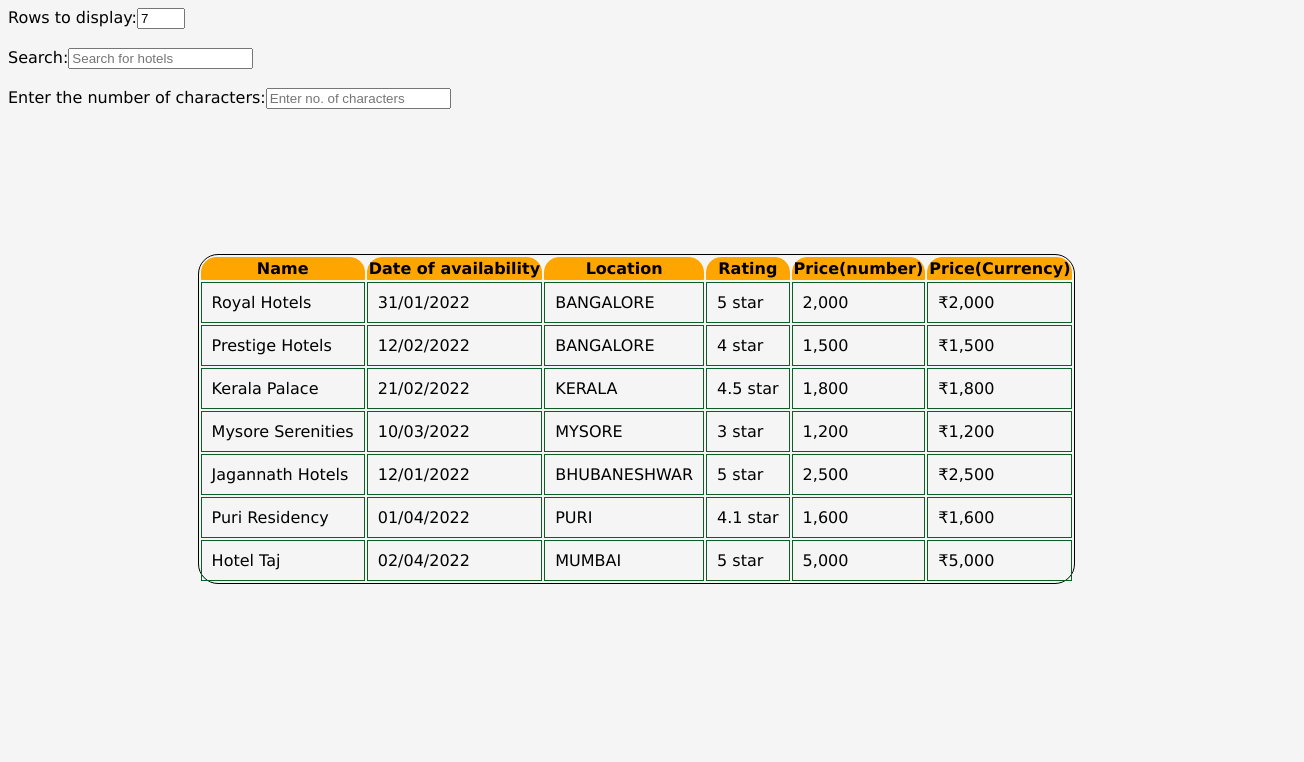
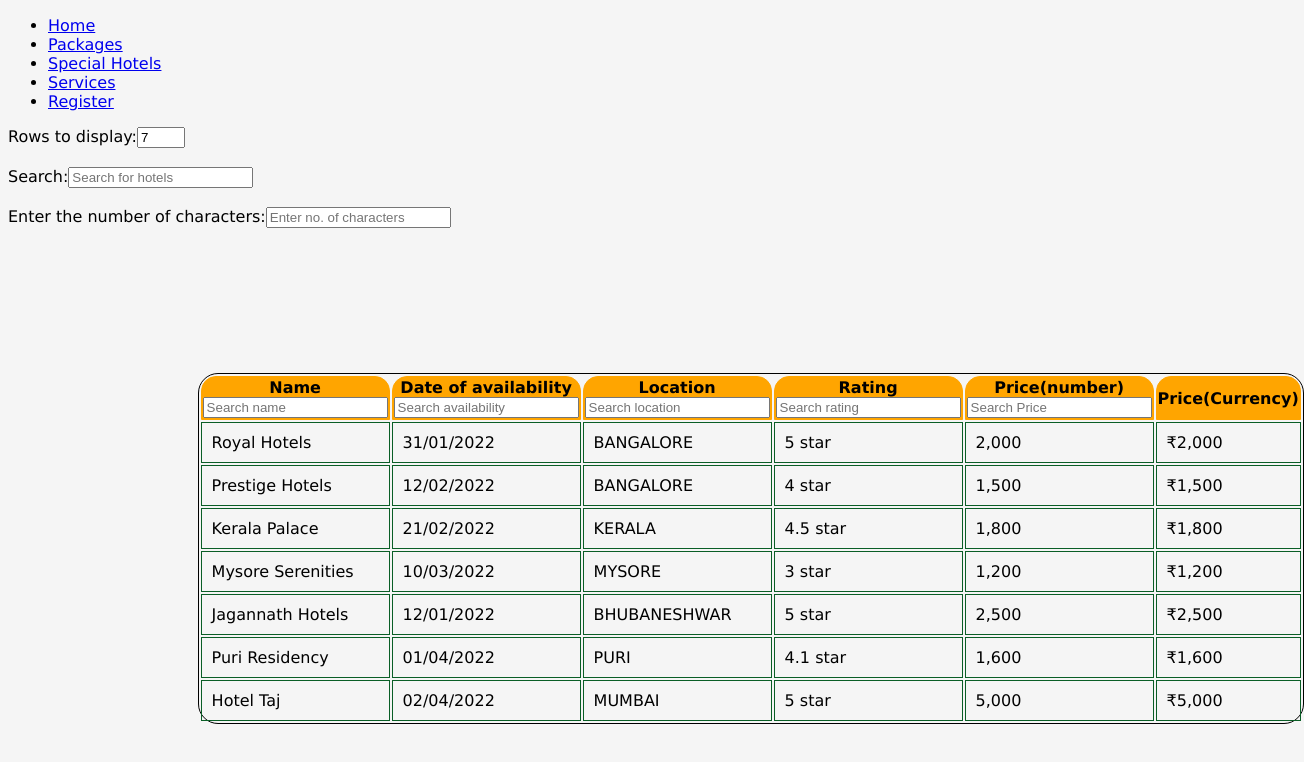
Before and after one commit to adityabiswal2147207/Railway-Managment-System, a plain HTML site: page lab8.html in a window 1280 px wide. Shown: the whole page, 1304 px wide, since content can reach past the window. Drawn offline with nearby package versions, Linux system fonts and the light colour scheme.

Commit message:
Update lab8.html

```diff
--- a/lab8.html
+++ b/lab8.html
@@ -11,16 +11,42 @@
 </head>
 <body ng-app="Packages">
     <div ng-controller="Packagesctrl">
+        <header>
+            <div class="navbar">
+                <ul>
+                    <li><a href="homepage.html">Home</a></li>
+                    <li><a href="packages2.html">Packages</a></li>
+                    <li><a href="lab8.html">Special Hotels</a></li>
+                    <li><a href="#">Services</a></li>
+                    <li id="login"><a href="userregistration.html">Register</a></li>
+                </ul>
+            </div>
+        </header>
         Rows to display:<input type="number" step="1" min="0" max="7" ng-model="rowlimit"/><br><br>
         Search:<input type="text" placeholder="Search for hotels" ng-model="search"><br><br>
         Enter the number of characters:<input type="text" placeholder="Enter no. of characters" ng-model="limit"><br><br>
         <table>
             <tr>
-                <th>Name</th>
-                <th>Date of availability</th>
-                <th>Location</th>
-                <th>Rating</th>
-                <th>Price(number)</th>
+                <th>Name
+                    <br>
+                    <input type="text" ng-model="search.name" placeholder="Search name">
+                </th>
+                <th>Date of availability
+                    <br>
+                    <input type="text" ng-model="search.doa" placeholder="Search availability">
+                </th>
+                <th>Location
+                    <br>
+                    <input type="text" ng-model="search.location" placeholder="Search location">
+                </th>
+                <th>Rating
+                    <br>
+                    <input type="text" ng-model="search.rating" placeholder="Search rating">
+                </th>
+                <th>Price(number)
+                    <br>
+                    <input type="text" ng-model="search.price" placeholder="Search Price">
+                </th>
                 <th>Price(Currency)</th>
             </tr>
             <tbody>
```
